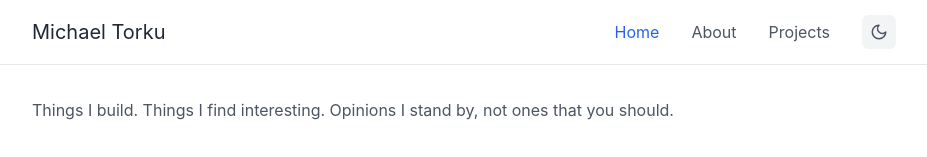
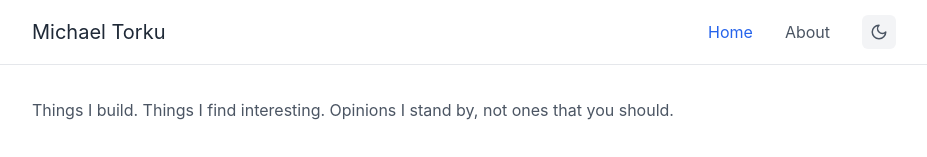
Before and after one commit to michaeltorku/personal-site, a React (Vite) app: page / in a window 1280 px wide. Shown: the top 157 px of the page, without its empty margins (176-1103 px from the left). Built offline with nearby package versions, Linux system fonts and the light colour scheme.

Commit message:
Remove projects page

```diff
--- a/src/App.tsx
+++ b/src/App.tsx
@@ -4,7 +4,6 @@ import { BlogList } from './components/BlogList';
 import { Footer } from './components/Footer';
 import { BlogPost } from './components/BlogPost';
 import { AboutSection } from './components/AboutSection';
-import { ProjectList } from './components/ProjectList';
 import { blogPosts } from './data/blogPosts';
 import { homeIntroQuote } from './siteCopy';
 
@@ -58,12 +57,6 @@ export function App() {
 
       if (page === 'about') {
         setCurrentPage('about');
-        setCurrentPostId(null);
-        return;
-      }
-
-      if (page === 'projects') {
-        setCurrentPage('projects');
         setCurrentPostId(null);
         return;
       }
@@ -122,11 +115,6 @@ export function App() {
       setDesc('About Michael Torku—background and how to get in touch.');
       return;
     }
-    if (currentPage === 'projects') {
-      setHeadTitles(`Projects | ${SITE_TITLE}`);
-      setDesc('Selected projects and technical work.');
-      return;
-    }
     setHeadTitles(SITE_TITLE);
     setDesc(DEFAULT_DESCRIPTION);
   }, [currentPage, currentPostId]);
@@ -157,7 +145,6 @@ export function App() {
         {currentPage === 'home' && <BlogList navigateTo={navigateTo} />}
         {currentPage === 'post' && currentPostId && <BlogPost postId={currentPostId} />}
         {currentPage === 'about' && <AboutSection />}
-        {currentPage === 'projects' && <ProjectList />}
 
       </main>
       <Footer />
--- a/src/components/Header.tsx
+++ b/src/components/Header.tsx
@@ -20,9 +20,6 @@ export const Header: React.FC<HeaderProps> = ({
   }, {
     name: 'About',
     page: 'about'
-  }, {
-    name: 'Projects',
-    page: 'projects'
   }];
   return <header className="sticky top-0 bg-white/90 dark:bg-gray-900/90 backdrop-blur-sm border-b border-gray-200 dark:border-gray-800 z-10">
       <div className="container mx-auto flex justify-between items-center h-16 px-4">
```
